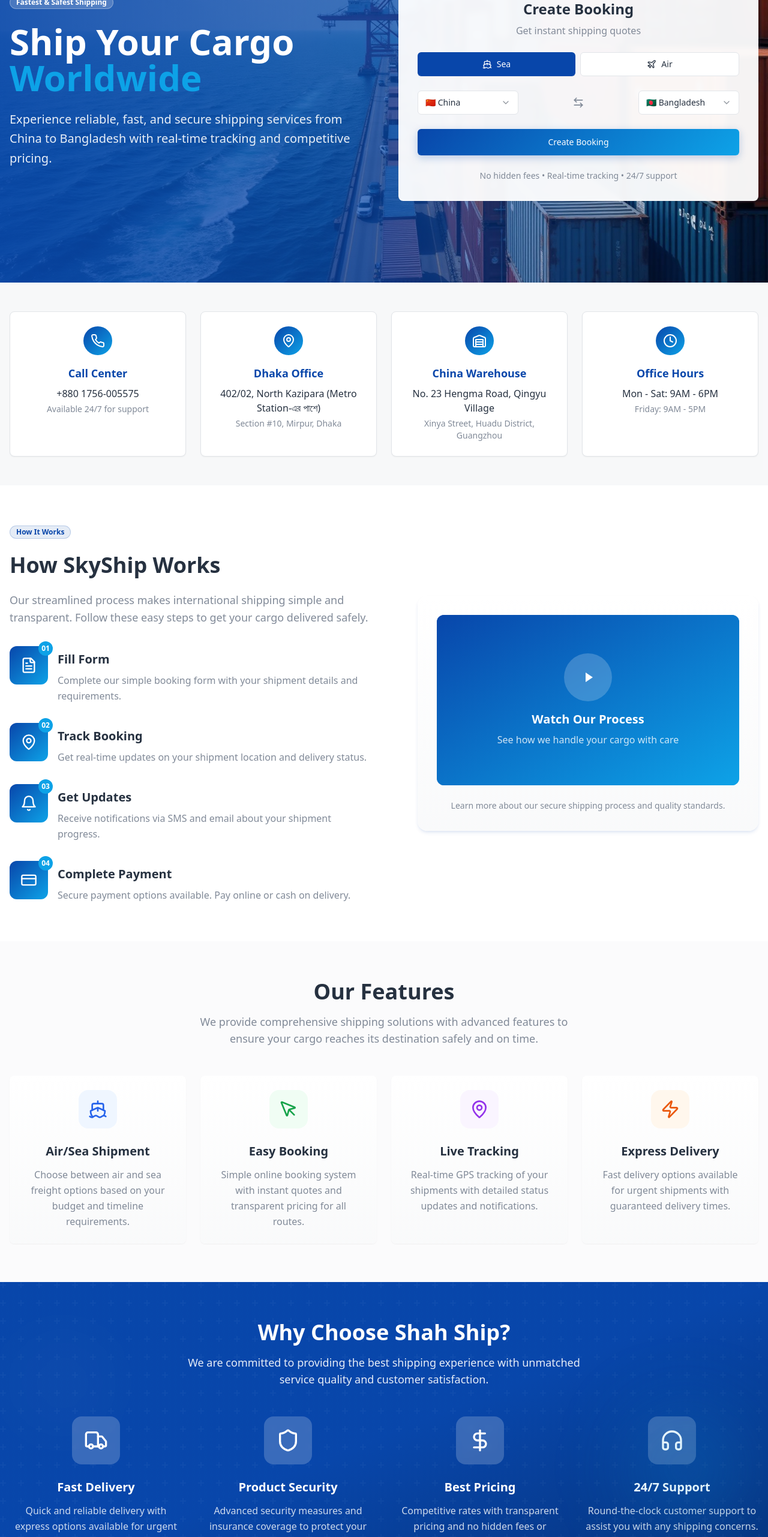
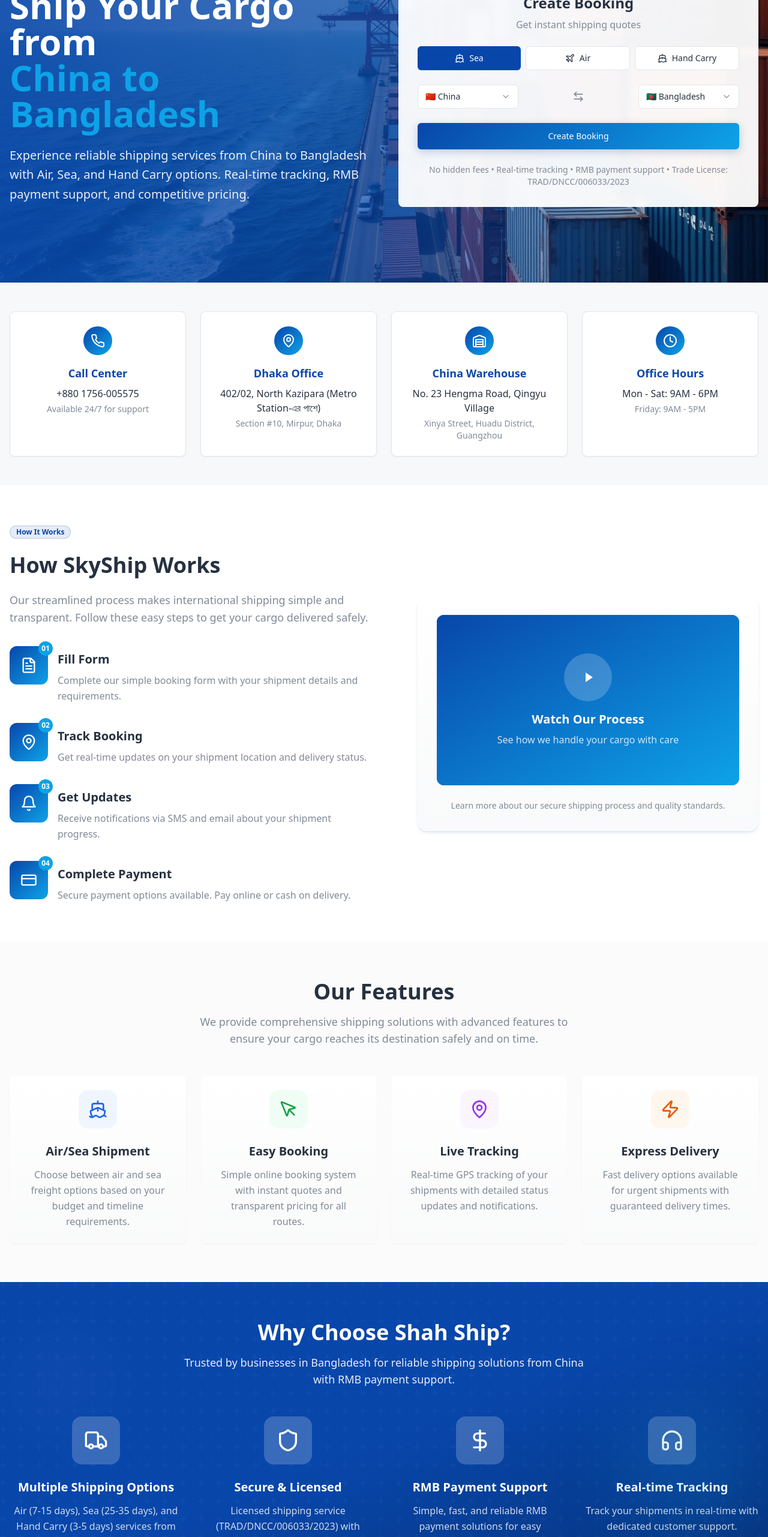
Before and after one commit to arnobx86/shahship, a React (Vite) app: page / in a window 1280 px wide. Shown: the part 234-2796 px from the top of the page at 60% size. Built offline with nearby package versions, Linux system fonts and the light colour scheme.

Commit message:
Update shipping information
Update shipping details to reflect accurate routes, methods, and restrictions for Shah Ship and Shah Tech. Includes information on air and sea shipments, hand carry service, and RMB payment support.

```diff
--- a/src/components/Calculator.tsx
+++ b/src/components/Calculator.tsx
@@ -47,9 +47,9 @@ export const Calculator = () => {
                   <SelectValue placeholder="Select method" />
                 </SelectTrigger>
                 <SelectContent>
-                  <SelectItem value="air">Air Freight</SelectItem>
-                  <SelectItem value="sea">Sea Freight</SelectItem>
-                  <SelectItem value="hand-carry">Hand Carry</SelectItem>
+                  <SelectItem value="air">Air (7-15 days)</SelectItem>
+                  <SelectItem value="sea">Sea (25-35 days, 100KG min)</SelectItem>
+                  <SelectItem value="hand-carry">Hand Carry (3-5 days)</SelectItem>
                 </SelectContent>
               </Select>
             </div>
@@ -61,10 +61,8 @@ export const Calculator = () => {
                   <SelectValue placeholder="Select route" />
                 </SelectTrigger>
                 <SelectContent>
-                  <SelectItem value="china-bangladesh">China → Bangladesh</SelectItem>
-                  <SelectItem value="usa-bangladesh">USA → Bangladesh</SelectItem>
-                  <SelectItem value="uk-bangladesh">UK → Bangladesh</SelectItem>
-                  <SelectItem value="germany-bangladesh">Germany → Bangladesh</SelectItem>
+                  <SelectItem value="guangzhou-bangladesh">Guangzhou → Bangladesh (7-10 days)</SelectItem>
+                  <SelectItem value="hongkong-bangladesh">China → Bangladesh via Hong Kong (10-15 days)</SelectItem>
                 </SelectContent>
               </Select>
             </div>
@@ -76,10 +74,14 @@ export const Calculator = () => {
                   <SelectValue placeholder="Select category" />
                 </SelectTrigger>
                 <SelectContent>
-                  <SelectItem value="electronics">Electronics</SelectItem>
-                  <SelectItem value="clothing">Clothing & Textiles</SelectItem>
-                  <SelectItem value="machinery">Machinery</SelectItem>
-                  <SelectItem value="general">General Cargo</SelectItem>
+                  <SelectItem value="general">General Products (Guangzhou route)</SelectItem>
+                  <SelectItem value="batteries">Batteries (Hong Kong route only)</SelectItem>
+                  <SelectItem value="liquids">Liquids (Hong Kong route only)</SelectItem>
+                  <SelectItem value="chemicals">Chemicals (Hong Kong route only)</SelectItem>
+                  <SelectItem value="cosmetics">Cosmetics (Hong Kong route only)</SelectItem>
+                  <SelectItem value="food">Food Items (Hong Kong route only)</SelectItem>
+                  <SelectItem value="powders">Powders (Hong Kong route only)</SelectItem>
+                  <SelectItem value="personal">Personal Use/Samples (Hand Carry only)</SelectItem>
                 </SelectContent>
               </Select>
             </div>
--- a/src/components/Hero.tsx
+++ b/src/components/Hero.tsx
@@ -27,15 +27,15 @@ export const Hero = () => {
           {/* Left Content */}
           <div className="text-white">
             <Badge className="mb-6 bg-white/20 text-white border-white/30 hover:bg-white/30">
-              Fastest & Safest Shipping
+              Shah Ship & Shah Tech
             </Badge>
             <h1 className="text-5xl lg:text-6xl font-bold mb-6 leading-tight">
-              Ship Your Cargo
-              <span className="block text-accent">Worldwide</span>
+              Ship Your Cargo from
+              <span className="block text-accent">China to Bangladesh</span>
             </h1>
             <p className="text-xl mb-8 text-white/90 leading-relaxed">
-              Experience reliable, fast, and secure shipping services from China to Bangladesh
-              with real-time tracking and competitive pricing.
+              Experience reliable shipping services from China to Bangladesh with Air, Sea, and Hand Carry options.
+              Real-time tracking, RMB payment support, and competitive pricing.
             </p>
           </div>
 
@@ -57,13 +57,21 @@ export const Hero = () => {
                   <Ship className="w-4 h-4" />
                   Sea
                 </Button>
-                <Button
+                 <Button
                   variant={shippingMode === 'air' ? 'default' : 'outline'}
                   onClick={() => setShippingMode('air')}
                   className="flex-1 gap-2"
                 >
                   <Plane className="w-4 h-4" />
                   Air
+                </Button>
+                <Button
+                  variant={shippingMode === 'hand-carry' ? 'default' : 'outline'}
+                  onClick={() => setShippingMode('hand-carry')}
+                  className="flex-1 gap-2"
+                >
+                  <Ship className="w-4 h-4" />
+                  Hand Carry
                 </Button>
               </div>
 
@@ -76,9 +84,6 @@ export const Hero = () => {
                     </SelectTrigger>
                     <SelectContent>
                       <SelectItem value="china">🇨🇳 China</SelectItem>
-                      <SelectItem value="usa">🇺🇸 USA</SelectItem>
-                      <SelectItem value="uk">🇬🇧 UK</SelectItem>
-                      <SelectItem value="germany">🇩🇪 Germany</SelectItem>
                     </SelectContent>
                   </Select>
 
@@ -92,9 +97,6 @@ export const Hero = () => {
                     </SelectTrigger>
                     <SelectContent>
                       <SelectItem value="bangladesh">🇧🇩 Bangladesh</SelectItem>
-                      <SelectItem value="india">🇮🇳 India</SelectItem>
-                      <SelectItem value="pakistan">🇵🇰 Pakistan</SelectItem>
-                      <SelectItem value="sri-lanka">🇱🇰 Sri Lanka</SelectItem>
                     </SelectContent>
                   </Select>
                 </div>
@@ -111,7 +113,7 @@ export const Hero = () => {
               </Button>
 
               <div className="text-center text-sm text-muted-foreground">
-                No hidden fees • Real-time tracking • 24/7 support
+                No hidden fees • Real-time tracking • RMB payment support • Trade License: TRAD/DNCC/006033/2023
               </div>
             </div>
           </Card>
--- a/src/components/WhyChooseUs.tsx
+++ b/src/components/WhyChooseUs.tsx
@@ -4,23 +4,23 @@ export const WhyChooseUs = () => {
   const reasons = [
     {
       icon: Truck,
-      title: 'Fast Delivery',
-      description: 'Quick and reliable delivery with express options available for urgent shipments.'
+      title: 'Multiple Shipping Options',
+      description: 'Air (7-15 days), Sea (25-35 days), and Hand Carry (3-5 days) services from China to Bangladesh.'
     },
     {
       icon: Shield,
-      title: 'Product Security',
-      description: 'Advanced security measures and insurance coverage to protect your valuable cargo.'
+      title: 'Secure & Licensed',
+      description: 'Licensed shipping service (TRAD/DNCC/006033/2023) with secure handling of all cargo types.'
     },
     {
       icon: DollarSign,
-      title: 'Best Pricing',
-      description: 'Competitive rates with transparent pricing and no hidden fees or charges.'
+      title: 'RMB Payment Support',
+      description: 'Simple, fast, and reliable RMB payment solutions for easy transactions.'
     },
     {
       icon: Headphones,
-      title: '24/7 Support',
-      description: 'Round-the-clock customer support to assist you with any shipping concerns.'
+      title: 'Real-time Tracking',
+      description: 'Track your shipments in real-time with dedicated customer support.'
     }
   ];
 
@@ -39,8 +39,7 @@ export const WhyChooseUs = () => {
             Why Choose Shah Ship?
           </h2>
           <p className="text-lg text-white/90 max-w-2xl mx-auto">
-            We are committed to providing the best shipping experience with
-            unmatched service quality and customer satisfaction.
+            Trusted by businesses in Bangladesh for reliable shipping solutions from China with RMB payment support.
           </p>
         </div>
 
```
